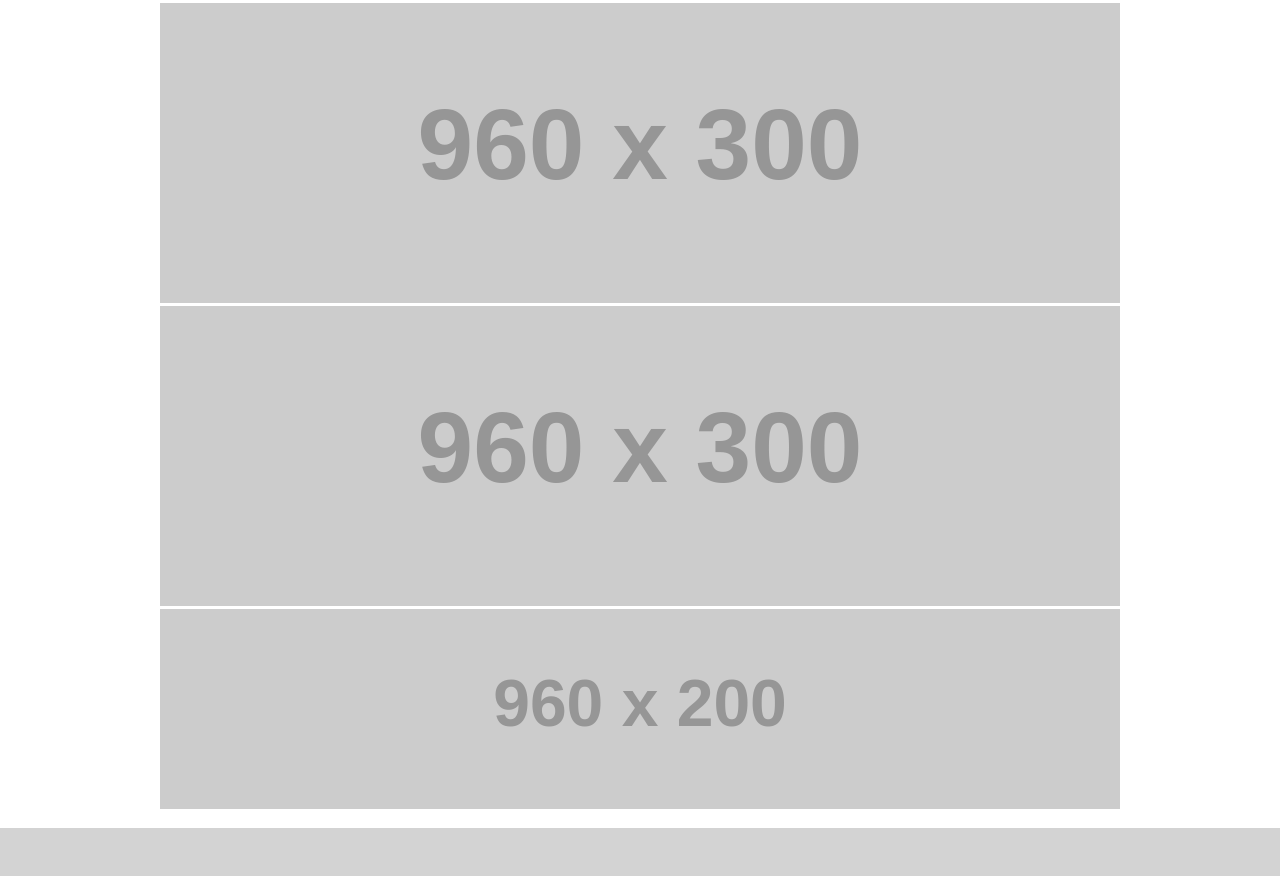
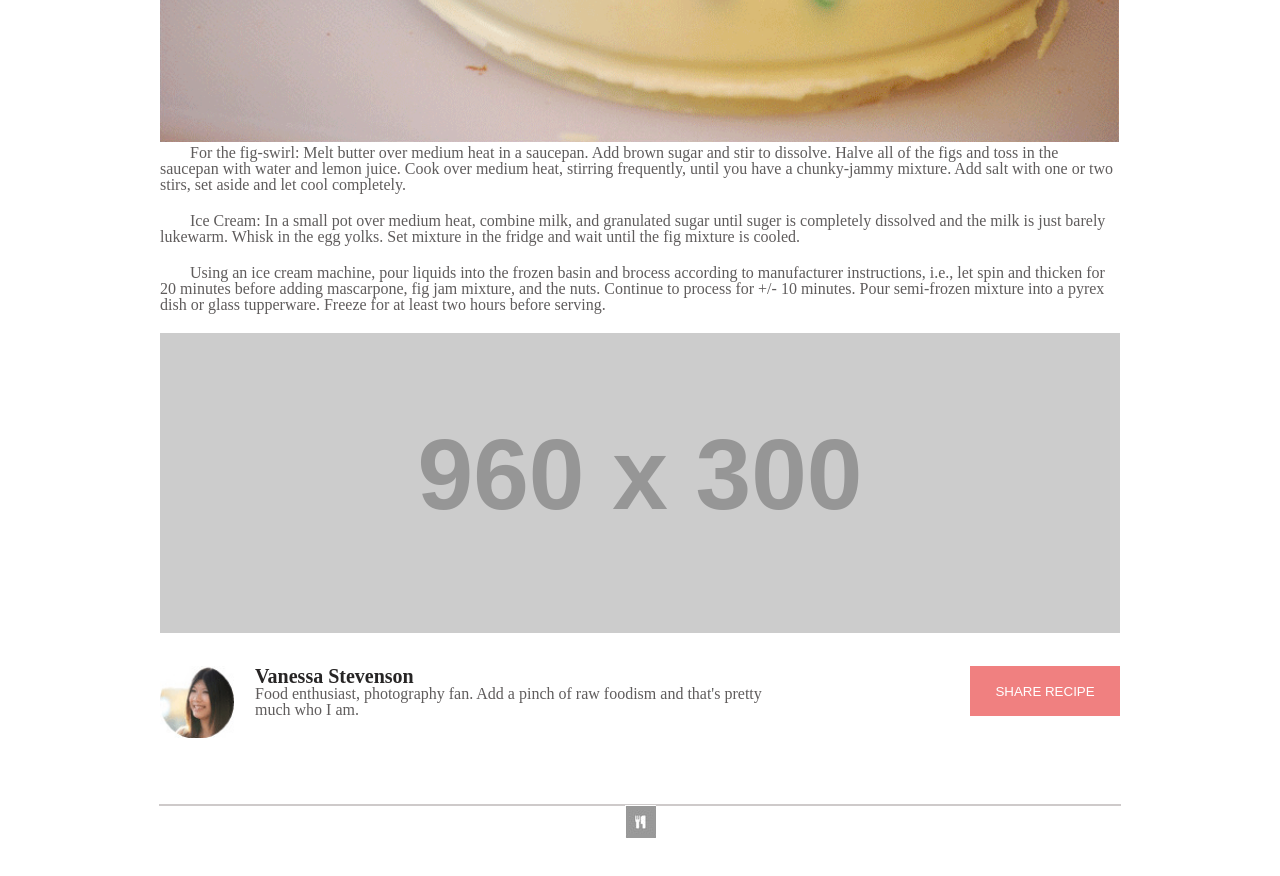
Before and after one commit to khuynh92/chocolate-pizza, a plain HTML site: page index.html in a window 1280 px wide. Shown: the part 716-1592 px from the top of the page. Drawn offline with Linux system fonts and the light colour scheme; placeholder pictures from the web are drawn by us; a web font is replaced by a local one.

Commit message:
added text, photos, and footer

```diff
--- a/css/style.css
+++ b/css/style.css
@@ -6,7 +6,7 @@ nav {
     margin: 0px auto;
 }
 
-#rightSide, #leftSide {
+#rightSide, #leftSide, #author, button {
     display: inline-block;
 }
 /* left side of nav */
@@ -31,6 +31,7 @@ nav {
 #leftSide h4 {
     font-family: monospace;
     text-transform: uppercase;
+    color: rgb(126, 124, 124);
 }
 
 /* right side of nav */
@@ -49,18 +50,89 @@ nav {
     margin-left: 8px;
 }
 
+/* main article */
 main {
     width: 960px;
     margin: 0px auto;
 }
 
+main img {
+    width: 960px;
+}
+
+main header h1 {
+    font-family: 'Mukta Mahee', sans-serif;
+    font-size: 50px;
+    font-weight: bold;
+}
+
+main header h5 {
+    text-transform: uppercase;
+    color: rgb(126, 124, 124);
+    font-family: 'Mukta Mahee', sans-serif;
+}
+
+main header span {
+    float: right;
+}
+
+main div p {
+    text-indent: 30px;
+    margin-bottom: 20px;
+    color: rgb(95, 92, 92);
+}
+
+ /* recipe */
+ #recipe {
+     margin-bottom: 30px;
+ }
+/* author */
+#author img {
+    width: 75px;
+    float: left;
+    margin-right: 20px;
+}
+
+#author h3 {
+    font-size: 20px;
+    font-weight: bold;
+    color: rgb(39, 37, 37);
+}
+
+#author h5 {
+    color: rgb(95, 92, 92);
+}
+/* footer */
 footer {
     height: 100px;
-    background-color: lightgray;
 }
 footer div{
     width: 960px;
-    margin: 0px auto;
+    margin: 50px auto 0px auto;
+}
+
+#footerImg img{
+    display: block;
+    margin: auto;
+}
+
+
+#footerImg {
+    overflow: visible;
+    height: .1px;
+    background-color: darkgray;
+    border: .5px solid rgb(206, 202, 202);
+    border-collapse: collapse;
+}
+/* button */
+button {
+    border: none;
+    background-color: lightcoral;
+    color: white;
+    text-transform: uppercase;
+    width: 150px;
+    height: 50px;
+    float: right;
 }
 
 a {
--- a/index.html
+++ b/index.html
@@ -5,7 +5,8 @@
     <title>Chocolate Pizza</title>
     <link rel="stylesheet" href="css/reset.css" />
     <link rel="stylesheet" href="css/style.css" />
-    <link href="https://fonts.googleapis.com/css?family=Yellowtail" rel="stylesheet">
+    <link href="https://fonts.googleapis.com/css?family=Mukta+Mahee|Yellowtail" rel="stylesheet">
+
 
 </head>
 
@@ -47,26 +48,33 @@
     </header>
     </br>
     <main>
-        <!-- Main pizza picture -->
-        <img src="https://placehold.it/960x600/000000" />
+        <header>
+            <h1>Chocolate Pizza</h1>
+            <h5>Posted on 15 Dec 2013 / Desserts <span>print</span></h5>
+        </header>
+        <img src="img/choco-pizza.png" />
 
         <div>
-            <!-- for text -->
-            <img src="https://placehold.it/960x300/000555" />
+            <p>For the fig-swirl: Melt butter over medium heat in a saucepan. Add brown sugar and stir to dissolve. Halve all of the figs and toss in the saucepan with water and lemon juice. Cook over medium heat, stirring frequently, until you have a chunky-jammy mixture. Add salt with one or two stirs, set aside and let cool completely.</p>
+            <p>Ice Cream: In a small pot over medium heat, combine milk, and granulated sugar until suger is completely dissolved and the milk is just barely lukewarm. Whisk in the egg yolks. Set mixture in the fridge and wait until the fig mixture is cooled.</p>
+            <p>Using an ice cream machine, pour liquids into the frozen basin and brocess according to manufacturer instructions, i.e., let spin and thicken for 20 minutes before adding mascarpone, fig jam mixture, and the nuts. Continue to process for +/- 10 minutes. Pour semi-frozen mixture into a pyrex dish or glass tupperware. Freeze for at least two hours before serving.</p>
         </div>
-        <div>
+        <div id="recipe">
             <!-- for recipe -->
             <img src="https://placehold.it/960x300/000000" />
         </div>
-        <div>
+        <div id="author">
             <!-- for Author Info -->
-            <img src="https://placehold.it/960x200/000000" />
+            <img src="img/van-pic.png" alt="picture of the author" />
+            <h3>Vanessa  Stevenson</h3>
+            <h5>Food enthusiast, photography fan. Add a pinch of raw foodism and that's pretty much who I am.</h5>
         </div>
+        <button>Share Recipe</button>
     </main>
     </br>
     <footer>
-        <div>
-
+        <div id="footerImg">
+            <img src="img/small-logo.png" alt="small footer fork and knife logo" />
         </div>
     </footer>
 </body>
```
